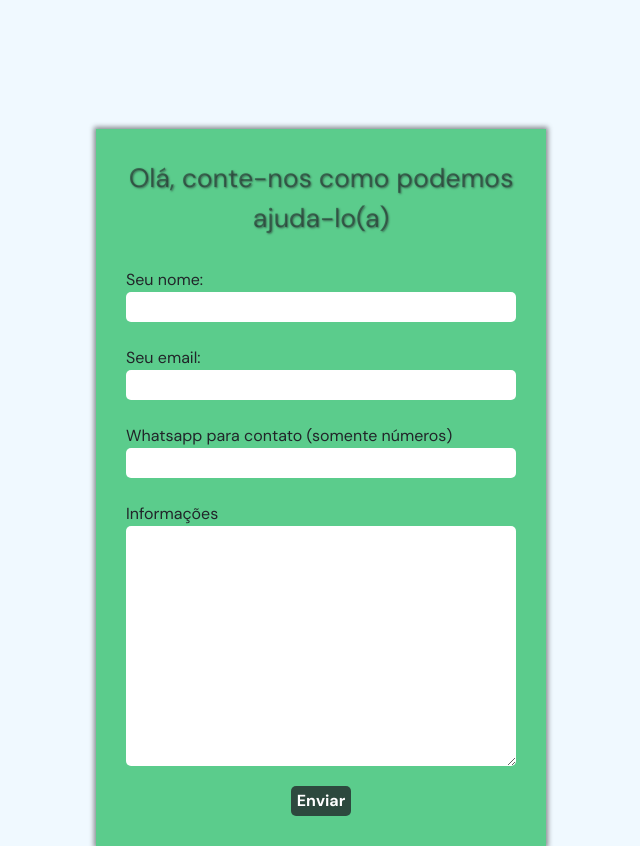
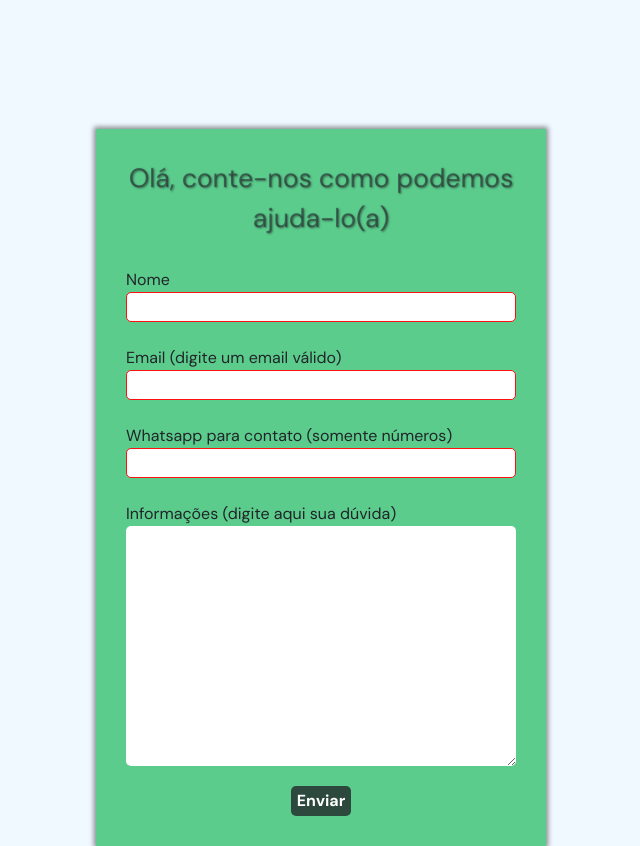
Before and after one commit to Freirelf/Centro-Clinica, a plain HTML site: page index.html in a window 1280 px wide. Shown: the part 6320-7166 px from the top of the page, without its empty margins (319-959 px from the left). Drawn offline with nearby package versions, Linux system fonts and the light colour scheme.

Commit message:
form update!

```diff
--- a/index.html
+++ b/index.html
@@ -449,31 +449,40 @@
         </svg> Agende sua consulta</a>
     </div>
 
-    <form action="#">
+    <form action="https://formsubmit.co/saicon.vd@hotmail.com" method="post" id="form">
+      <input type="hidden" name="_next" value="http://127.0.0.1:5501/fomSucess.html">
+      <input type="hidden" name="_autoresponse" value="Recebemos suas informações, obrigado pelo contato, logo retornaremos!">
       <fieldset >
         <div class="fieldset-wrapper">
           <legend>Olá, conte-nos como podemos ajuda-lo(a)</legend>
           <div class="input-wrapper">
-            <label for="eventName"> Seu nome:</label>
-            <input type="text" name="" id="eventName" />
+            <label for="eventName">Nome </label>
+            <input type="text" name="name" id="eventName" required minlength="5"/>
           </div>
+
           <div class="input-wrapper">
-            <label for="eventEmail">Seu email:</label>
-            <input type="text" id="eventEmail" />
+            <label for="eventEmail">Email <span>(digite um email válido)</span></label>
+            <input type="text" name="email" id="eventEmail" required/>
           </div>
+
           <div class="input-wrapper">
             <label for="event-whatsapp">Whatsapp para contato <span>(somente números)</span></label>
-                <input type="number" id="event-whatsapp" required />
+                <input type="number" name="contato" id="event-whatsapp" required />
           </div>
+
           <div class="input-wrapper">
-            <label for="event-info">Informações </label>
-            <textarea name="" id="event-info" cols="30" rows="10"></textarea>
+            <label for="event-info">Informações (digite aqui sua dúvida) </label>
+            <textarea name="info" id="event-info" cols="30" rows="10" required></textarea>
           </div>
 
         </div>
       </fieldset>
-      <input class="buttonForm" type="submit" form="form" value="Enviar">
+      <div>
+        <input class="buttonForm" type="submit" form="form" value="Enviar"/>
+      </div>
     </form>
+
+
   </section>
 
 
--- a/style.css
+++ b/style.css
@@ -725,6 +725,11 @@ input, textarea {
   color: #fff;
 }
 
+input:invalid {
+  border: 1px solid #ff1010;
+}
+
+
 footer {
   margin-top: 10rem;
   padding: 2rem;
```
Also changed, not shown: fomSucess.html (added, +17 -0 lines), images/backgroundCard.png.
